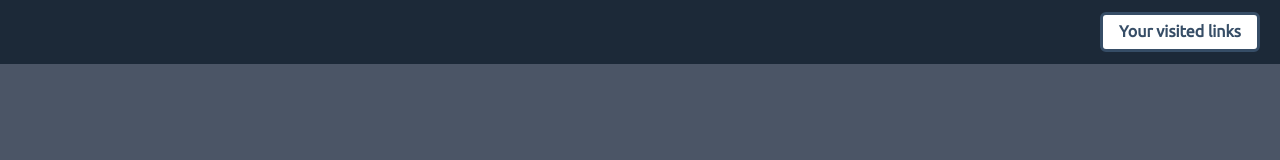
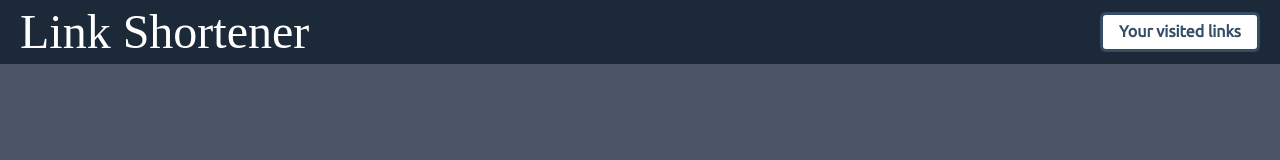
Before and after one commit to zura12337/url-shortener-front, a React (Create React App) app: page / in a window 1280 px wide. Shown: the top 160 px of the page. Built offline with nearby package versions, Linux system fonts and the light colour scheme; no server answers; a web font is replaced by a local one.

Commit message:
:sparkles: Add Logo to navbar.

```diff
--- a/src/components/NavBar.tsx
+++ b/src/components/NavBar.tsx
@@ -1,6 +1,6 @@
-import { Flex } from "@chakra-ui/react";
+import { Flex, Text } from "@chakra-ui/react";
 import React from "react";
-import { useHistory } from "react-router-dom";
+import { useHistory, Link } from "react-router-dom";
 import SecondaryButton from "./SecondaryButton";
 
 export default function NavBar() {
@@ -8,13 +8,19 @@ export default function NavBar() {
 
   return (
     <Flex
-      justifyContent="flex-end"
+      justifyContent="space-between"
       w="100%"
       bg="#1C2938"
       h="max-content"
       py={3}
       px="20px"
+      alignItems="center"
     >
+      <Link to="/">
+        <Text fontFamily="heading" color="white" fontSize={48} lineHeight=".5" >
+          Link Shortener
+        </Text>
+      </Link>
       <SecondaryButton
         bg="white"
         label="Your visited links"
```
